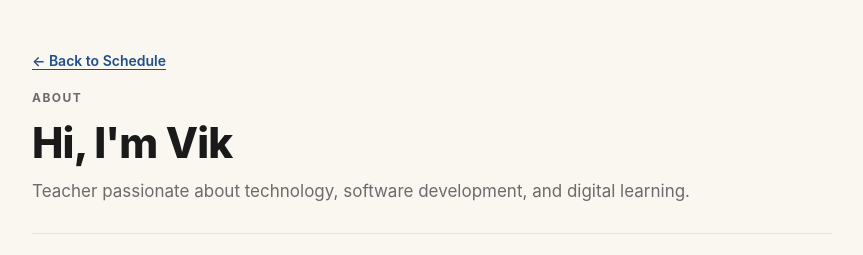
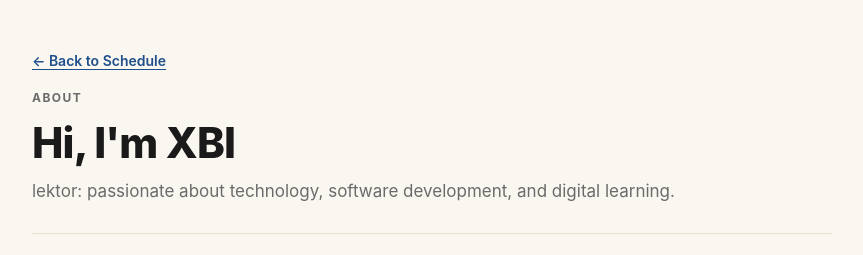
Before and after one commit to xiaoleibi/DMU26, a plain HTML site: page aboutme.html in a window 1280 px wide. Shown: the top 255 px of the page, without its empty margins (208-1071 px from the left). Drawn offline with Linux system fonts and the light colour scheme.

Commit message:
Update aboutme.html

```diff
--- a/aboutme.html
+++ b/aboutme.html
@@ -174,8 +174,8 @@
         <header class="page">
             <a href="index.html" class="back-link">← Back to Schedule</a>
             <div class="eyebrow">About</div>
-            <h1>Hi, I'm Vik</h1>
-            <p class="lede">Teacher passionate about technology, software development, and digital learning.</p>
+            <h1>Hi, I'm XBI</h1>
+            <p class="lede">lektor: passionate about technology, software development, and digital learning.</p>
         </header>
 
         <div class="image-gallery">
```
